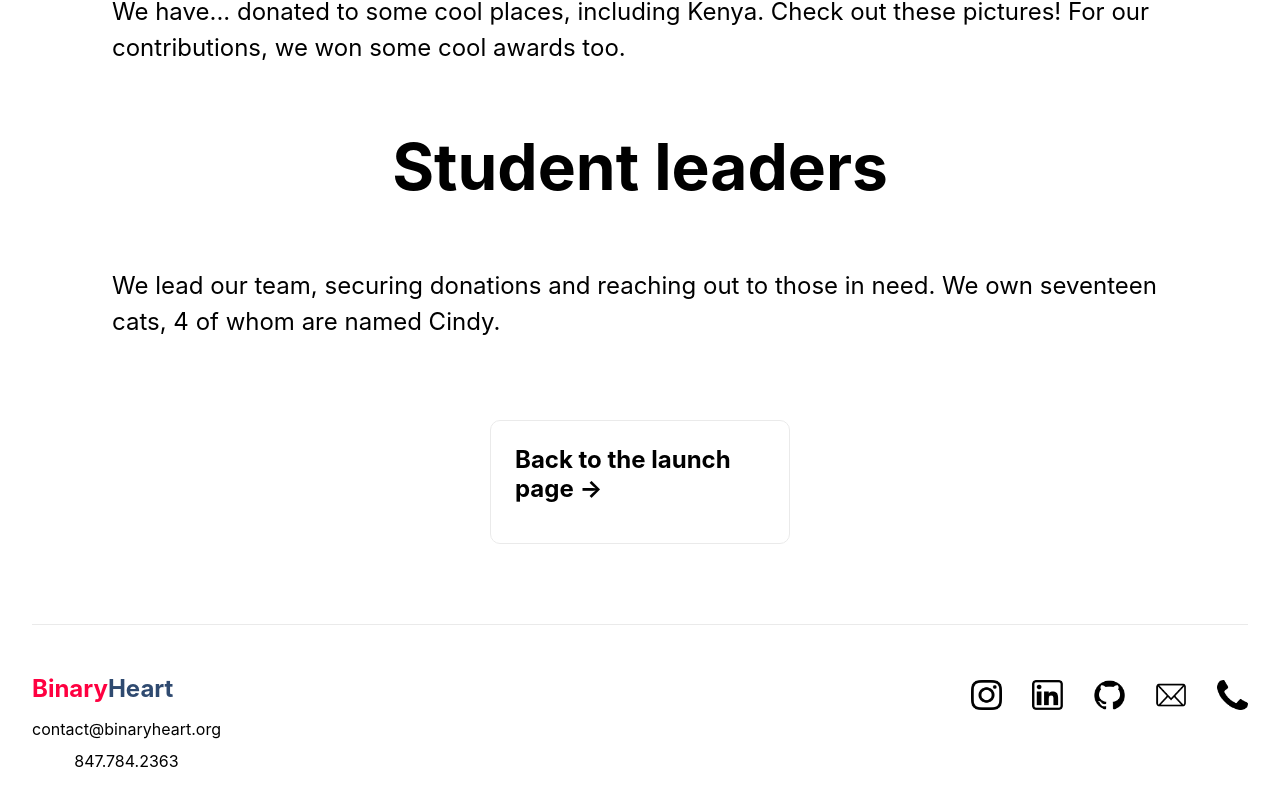
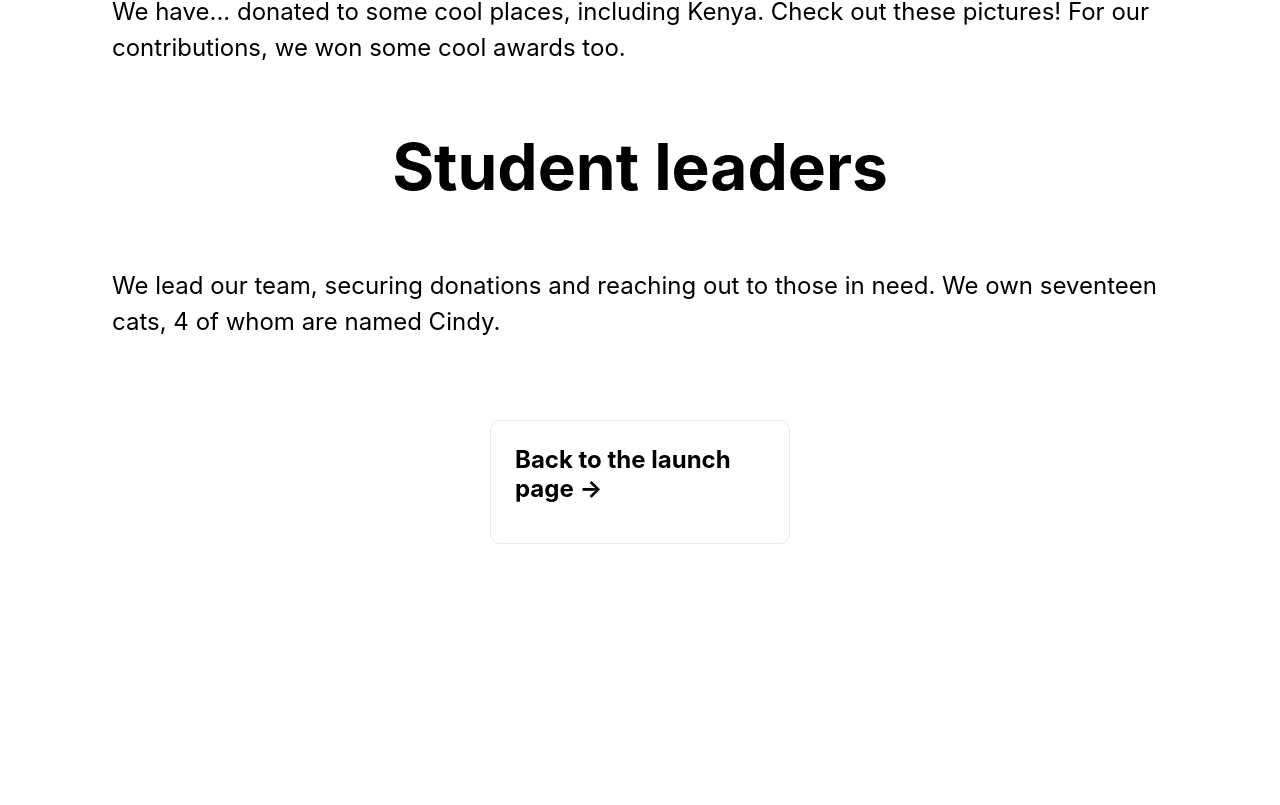
Before and after one commit to IsaacNoel/binaryheart, a Next.js app: page /products in a window 1280 px wide. Shown: the part 797-1602 px from the top of the page. After the commit the page ends 1441 px from the top, so only its background shows below. Built offline with nearby package versions, Linux system fonts and the light colour scheme.

Commit message:
deleted footer off of products page

```diff
--- a/pages/donate.js
+++ b/pages/donate.js
@@ -77,7 +77,7 @@ export default function Home() {
                         <h2>Back to the contact page &rarr;</h2>
                     </a>
                 </Link>
-                    </footer className={styles.footer}>
+                </footer className={styles.footer}>
                     <div className={styles.footertext}>
                         <h2><font color = "#ff0040">Binary</font><font color = "#2F4A70">Heart</font></h2>
                         <p><a href="https://mail.google.com/mail/?view=cm&fs=1&to=contact@binaryheart.org" target="_blank" rel="noreferrer noopener">contact@binaryheart.org</a></p>
--- a/pages/products.js
+++ b/pages/products.js
@@ -106,25 +106,6 @@ export default function Home() {
 
             </main>
 
-
-            <footer className={styles.footer}>
-                <div className={styles.footertext}>
-                    <h2><font color = "#ff0040">Binary</font><font color = "#2F4A70">Heart</font></h2>
-                    <p><a href="https://mail.google.com/mail/?view=cm&fs=1&to=contact@binaryheart.org" target="_blank" rel="noreferrer noopener">contact@binaryheart.org</a></p>
-                    <p><a href="tel:+1-847-784-2363">847.784.2363</a></p>
-                </div>
-                <div className={styles.footericons}>
-                    <Link href="https://www.instagram.com/binaryheartnt/" target="_blank" rel="noreferrer noopener"><img title="Instagram" className={styles.scalingimageicon} src="/instagram.png" /></Link>
-                    <img className={styles.scalingimageicon} src={"/blank space.png"} />
-                    <Link href="https://www.linkedin.com/company/binaryheart/" target="_blank" rel="noreferrer noopener"><img title="LinkedIn" className={styles.scalingimageicon} src="/linkedin icon.png" /></Link>
-                    <img className={styles.scalingimageicon} src={"/blank space.png"} />
-                    <Link href="https://github.com/IsaacNoel/binaryheart" target="_blank" rel="noreferrer noopener"><img title="GitHub" className={styles.scalingimageicon} src="/github.png" /></Link>
-                    <img className={styles.scalingimageicon} src={"/blank space.png"} />
-                    <Link href="https://mail.google.com/mail/?view=cm&fs=1&to=contact@binaryheart.org" target="_blank" rel="noreferrer noopener"><img title="Email" className={styles.scalingimageicon} src="/email (1).png" /></Link>
-                    <img className={styles.scalingimageicon} src={"/blank space.png"} />
-                    <Link href="tel:+1-847-784-2363"><img title="Phone" className={styles.scalingimageicon} src="/phone.png" /></Link>
-                </div>
-            </footer>
         </div>
     )
 }
```
